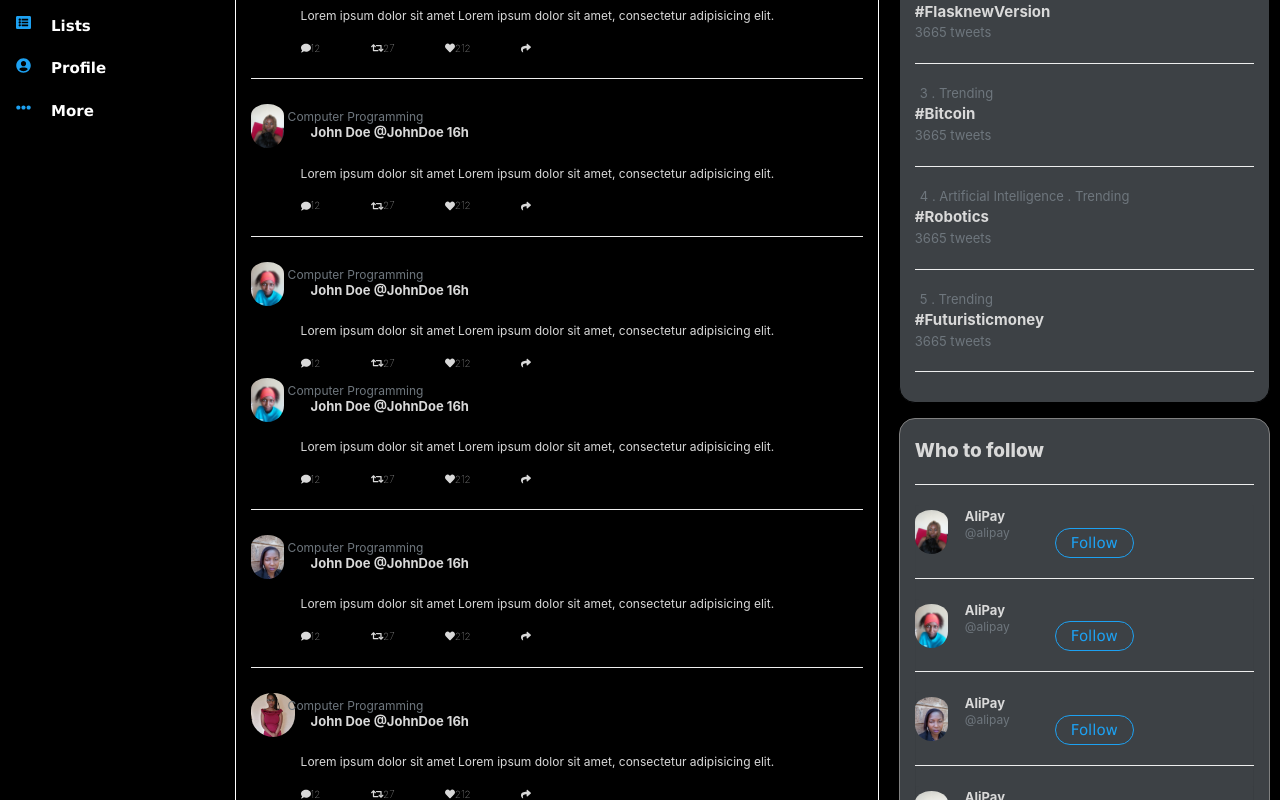
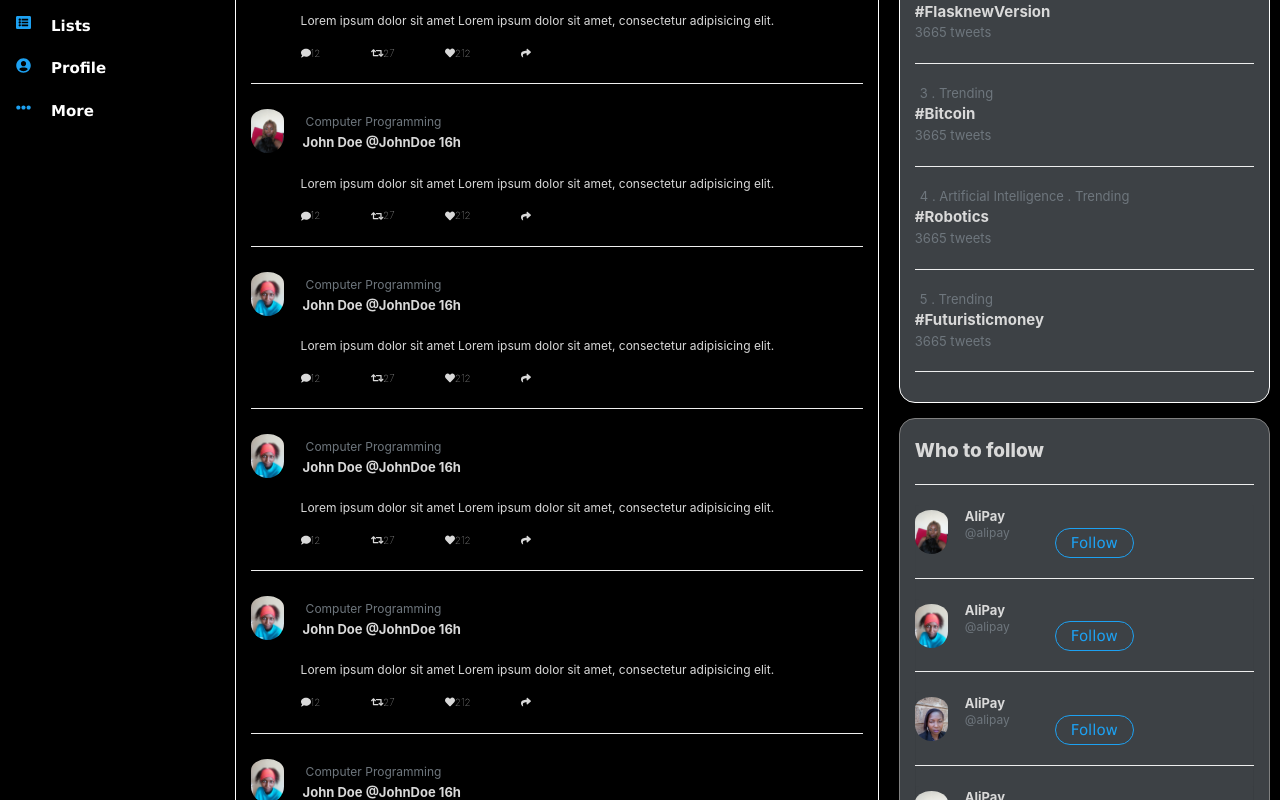
Before and after one commit to grace-mugoiri/twitter-clone, a React (Create React App) app in the folder frontend/: page / in a window 1280 px wide. Shown: the part 260-1060 px from the top of the page. Built offline with nearby package versions, Linux system fonts and the light colour scheme; no server answers.

Commit message:
separate padding for last column

```diff
--- a/frontend/src/assets/styles/topbar.css
+++ b/frontend/src/assets/styles/topbar.css
@@ -114,7 +114,7 @@ hr {
   left: 0px;
   padding-bottom: 100%;
   width: 100%;
-  display: block;
+	display: block;
 }
 .image-profile img {
   cursor: pointer;
@@ -282,7 +282,7 @@ flex-grow: 1;
   font-family: -apple-system, BlinkMacSystemFont, 'Segoe UI', Roboto, Helvetica,
     Arial, sans-serif;
   line-height: 1.3125;
-  margin-left: 2px;
+  margin-left: 20px;
   margin-top: 0px;
   text-decoration: none;
 }
@@ -466,8 +466,6 @@ flex-grow: 1;
   border-radius: 9999px;
 }
 
-
-
 .trends {
   margin-bottom: 15px;
   border-radius: 16px;
@@ -482,7 +480,10 @@ flex-grow: 1;
   padding-top: 10px;
   padding-left: 15px;
   padding-right: 15px;
-  background-color: rgb(61, 65, 69);
+	background-color: rgb(61, 65, 69);
+	color: white;
+	font-weight: 600;
+
 }
 
 #trends {
@@ -501,7 +502,8 @@ flex-grow: 1;
   border-color: rgba(0, 0, 0, 0);
   border-width: 1px;
   border-style: solid;
-  border-radius: 9999px;
+	border-radius: 9999px;
+
 }
 
 .trending-news {
@@ -709,9 +711,10 @@ flex-grow: 1;
   overflow-wrap: break-word;
   min-width: 0px;
   color: rgb(217, 217, 217);
-  margin-left: 60px;
-  margin-top: 25px;
-  text-decoration: none;
+  margin-left: 52px;
+  margin-top: 20px;
+	text-decoration: none;
+	padding-top: 10px;
 }
 .doe p {
   outline-style: none;
--- a/frontend/src/components/Home.jsx
+++ b/frontend/src/components/Home.jsx
@@ -6,7 +6,9 @@ import me from '../assets/images/me.jpg';
 import pup from '../assets/images/pup.jpg';
 import { FontAwesomeIcon } from '@fortawesome/react-fontawesome';
 import {
-  faPhotoVideo, faPollH, faSmileBeam, faCalendarAlt, faRetweet, faShare, faHeart, faComment, faVideo, faHashtag, faHome, faBell, faEllipsisH, faBookmark, faEnvelope, faListAlt, faUserCircle,
+  faPhotoVideo, faPollH, faSmileBeam, faCalendarAlt, faRetweet, faShare,
+  faHeart, faComment, faVideo, faHashtag, faHome, faBell,
+  faEllipsisH, faBookmark, faEnvelope, faListAlt, faUserCircle,
 } from '@fortawesome/free-solid-svg-icons';
 import { faTwitter } from '@fortawesome/free-brands-svg-icons';
 function Home() {
@@ -106,21 +108,6 @@ function Home() {
                   </div>
                 </div>
               </a>
-              {/* <div aria-expanded="false" aria-haspopup="true" aria-label="More menu items" role="button" data-focusable="true" tabIndex="0" className="css-18t94o4 css-3 r-1habvwh r-6koalj r-eqz5dr r-16y2uox r-1ny4l3l r-rjfia r-13qz1uu" data-testid="AppTabBar_More_Menu">
-								<div className="css-3 r-1awozwy r-sdzlij r-18u37iz r-1777fci r-dnmrzs r-xyw6el r-o7ynqc r-6416eg">
-									<div className="css-3">
-										<svg viewBox="0 0 24 24" className="r-1fmj7o5 r-4qtqp9 r-yyyyoo r-lwhw9o r-dnmrzs r-bnwqim r-1plcrui r-lrvibr">
-											<g>
-												<circle cx="17" cy="12" r="1.5" />
-												<circle cx="12" cy="12" r="1.5" />
-												<circle cx="7" cy="12" r="1.5" />
-												<path d="M12 22.75C6.072 22.75 1.25 17.928 1.25 12S6.072 1.25 12 1.25 22.75 6.072 22.75 12 17.928 22.75 12 22.75zm0-20C6.9 2.75 2.75 6.9 2.75 12S6.9 21.25 12 21.25s9.25-4.15 9.25-9.25S17.1 2.75 12 2.75z" />
-											</g>
-										</svg>
-									</div>
-									<div dir="auto" className="css-901oao css-bfa6kz r-1fmj7o5 r-1qd0xha r-1b6yd1w r-b88u0q r-ad9z0x r-1joea0r r-88pszg r-bcqeeo r-qvutc0"><span className="css-901oao css-16my406 r-poiln3 r-bcqeeo r-qvutc0">More</span></div>
-								</div>
-							</div> */}
             </nav>
           </div>
 
@@ -141,9 +128,7 @@ function Home() {
             </div>
             <div className="css-3">
               <div className="css-3 happening">
-                <span>
-                  What's happening?
-                </span>
+                <span>What's happening?</span>
               </div>
 
               <div className="css-3-others">
@@ -184,7 +169,7 @@ function Home() {
             </div>
           </div>
 
-					<div className="css-3-home line-break"></div>
+          <div className="css-3-home line-break" />
 
           <div className="image">
             <div className="image image-profile">
@@ -200,7 +185,8 @@ function Home() {
               </div>
             </div>
             <div className="text">
-              <p>Lorem ipsum dolor sit amet Lorem ipsum dolor sit amet, consectetur adipisicing elit. </p>
+              <p>Lorem ipsum dolor sit amet Lorem ipsum dolor sit amet,
+                consectetur adipisicing elit. </p>
             </div>
             <span className="likes">
               <a href="/api">
@@ -284,6 +270,75 @@ function Home() {
               <a href="/api"><FontAwesomeIcon icon={faShare} /></a>
             </span>
 					</div>
+
+					<hr />
+
+          <div className="image">
+            <div className="image image-profile">
+              <a href="/profile"><img src={curly} alt="" id="photo" /></a>
+            </div>
+            <div className="css-3">
+              <div className="css-3 happening">
+                <a href="/api" id="happening-link">Computer Programming</a>
+              </div>
+
+              <div className="doe">
+                <a href="/api">John Doe @JohnDoe 16h</a>
+              </div>
+            </div>
+            <div className="text">
+              <p>Lorem ipsum dolor sit amet Lorem ipsum dolor sit amet, consectetur adipisicing elit. </p>
+            </div>
+            <span className="likes">
+              <a href="/api">
+                <FontAwesomeIcon icon={faComment} />
+                12
+              </a>
+              <a href="/api">
+                <FontAwesomeIcon icon={faRetweet} />
+                27
+              </a>
+              <a href="/api">
+                <FontAwesomeIcon icon={faHeart} />
+                212
+              </a>
+              <a href="/api"><FontAwesomeIcon icon={faShare} /></a>
+            </span>
+          </div>
+          <hr />
+          <div className="image">
+            <div className="image image-profile">
+              <a href="/profile"><img src={curly} alt="" id="photo" /></a>
+            </div>
+            <div className="css-3">
+              <div className="css-3 happening">
+                <a href="/api" id="happening-link">Computer Programming</a>
+              </div>
+
+              <div className="doe">
+                <a href="/api">John Doe @JohnDoe 16h</a>
+              </div>
+            </div>
+            <div className="text">
+              <p>Lorem ipsum dolor sit amet Lorem ipsum dolor sit amet, consectetur adipisicing elit. </p>
+            </div>
+            <span className="likes">
+              <a href="/api">
+                <FontAwesomeIcon icon={faComment} />
+                12
+              </a>
+              <a href="/api">
+                <FontAwesomeIcon icon={faRetweet} />
+                27
+              </a>
+              <a href="/api">
+                <FontAwesomeIcon icon={faHeart} />
+                212
+              </a>
+              <a href="/api"><FontAwesomeIcon icon={faShare} /></a>
+            </span>
+          </div>
+          <hr />
           <div className="image">
             <div className="image image-profile">
               <a href="/profile"><img src={curly} alt="" id="photo" /></a>
```
Lines whose indentation alone changed are shown as unchanged.
